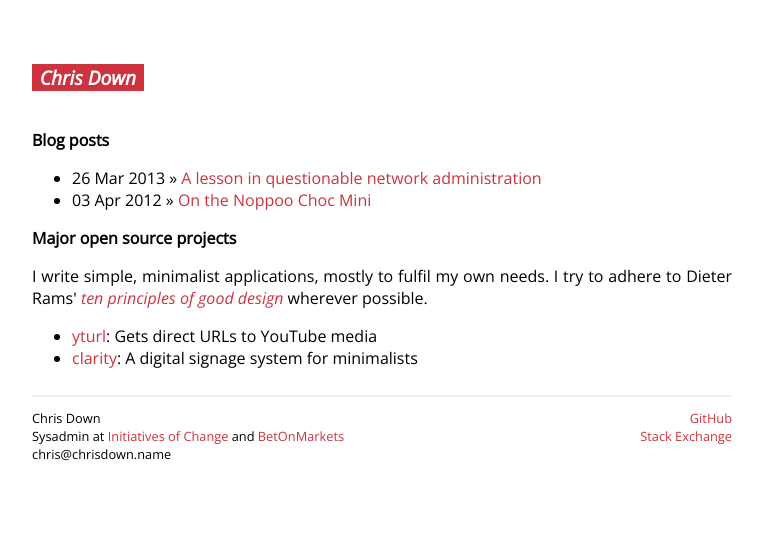
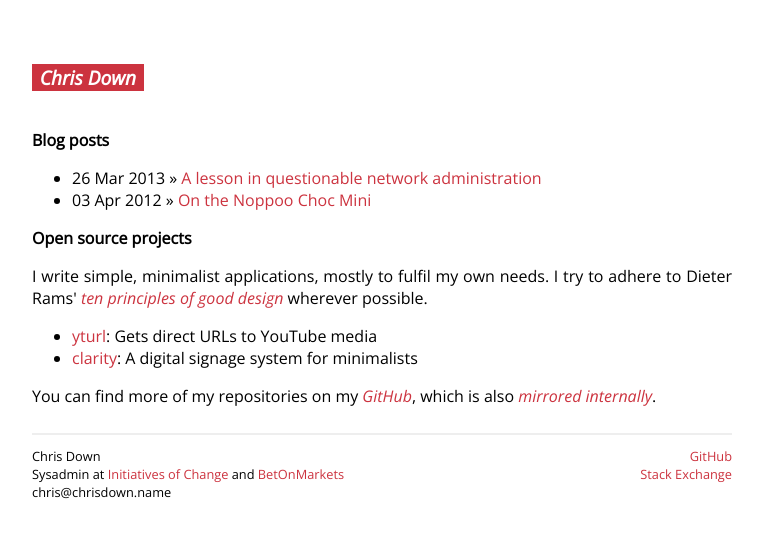
Before and after one commit to cdown/chrisdown.name, a Jekyll site: the page built from index.html, in a window 1280 px wide. Shown: the top 538 px of the page, without its empty margins (258-1021 px from the left). Built offline with Jekyll 4.4.1, drawn with Linux system fonts in a browser that asks for light colours; part of the change alters nothing that is shown.

Commit message:
More sensible linking structure

```diff
--- a/_config.yml
+++ b/_config.yml
@@ -1,14 +1,21 @@
 name: &name Chris Down
 url: "http://chrisdown.name"
+
+links:
+    iofc: &iofc-url "http://iofc.org"
+    bom: &bom-url "https://betonmarkets.com"
+    github: &github-url "https://github.com/cdown"
+    stackexchange: &stackexchange-url "http://stackexchange.com/users/912213/chris-down?tab=accounts"
+    internal-git: &internal-git "http://git.chrisdown.name"
 
 personal:
     name: *name
     job: Sysadmin
     employers:
         - name: "Initiatives of Change"
-          url: "http://iofc.org"
+          url: *iofc-url
         - name: "BetOnMarkets"
-          url: "https://betonmarkets.com"
+          url: *bom-url
     email: chris@chrisdown.name
 
 header:
@@ -17,9 +24,9 @@ header:
 footer:
     links:
         - name: GitHub
-          url: "https://github.com/cdown/"
+          url: *github-url
         - name: Stack Exchange
-          url: "http://stackexchange.com/users/912213/chris-down?tab=accounts"
+          url: *stackexchange-url
 
 projects:
     - name: yturl
--- a/index.html
+++ b/index.html
@@ -10,7 +10,7 @@ title: Chris Down
     {% endfor %}
 </ul>
 
-<h1>Major open source projects</h1>
+<h1>Open source projects</h1>
 <p>I write simple, minimalist applications, mostly to fulfil my own needs. I try to adhere to Dieter Rams' <a href="http://en.wikipedia.org/wiki/Dieter_Rams#Rams.27s_ten_principles_of_.22good_design.22">ten principles of good design</a> wherever possible.</p>
 
 <ul>
@@ -18,3 +18,5 @@ title: Chris Down
         <li><a class="contextless" href="{{ project.url }}">{{ project.name }}</a>: {{ project.description }}</li>
     {% endfor %}
 </ul>
+
+You can find more of my repositories on my <a href="{{ site.links.github }}">GitHub</a>, which is also <a href="{{ site.links.internal-git }}">mirrored internally</a>.
```
